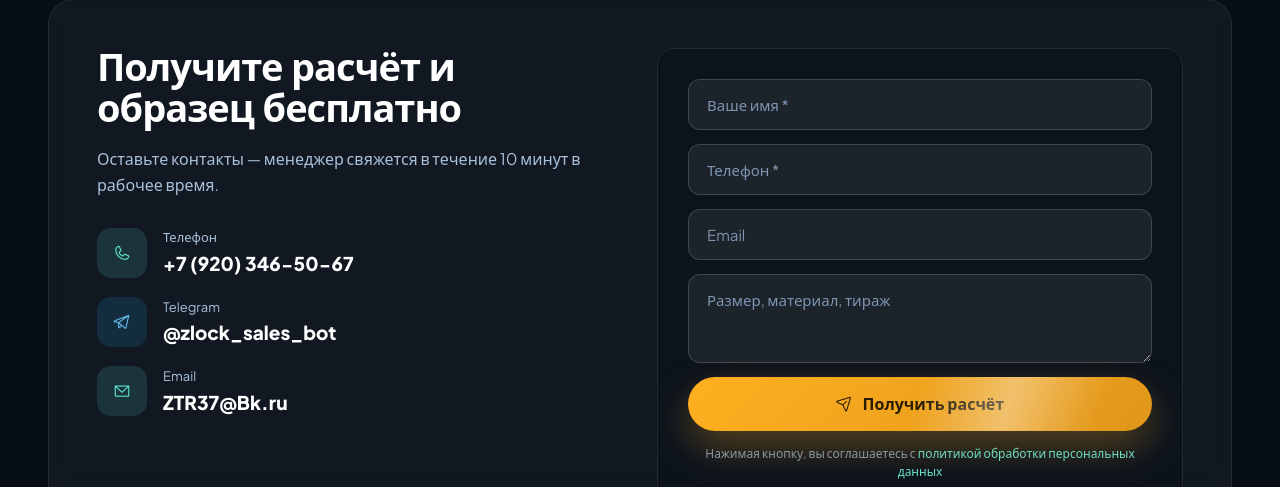
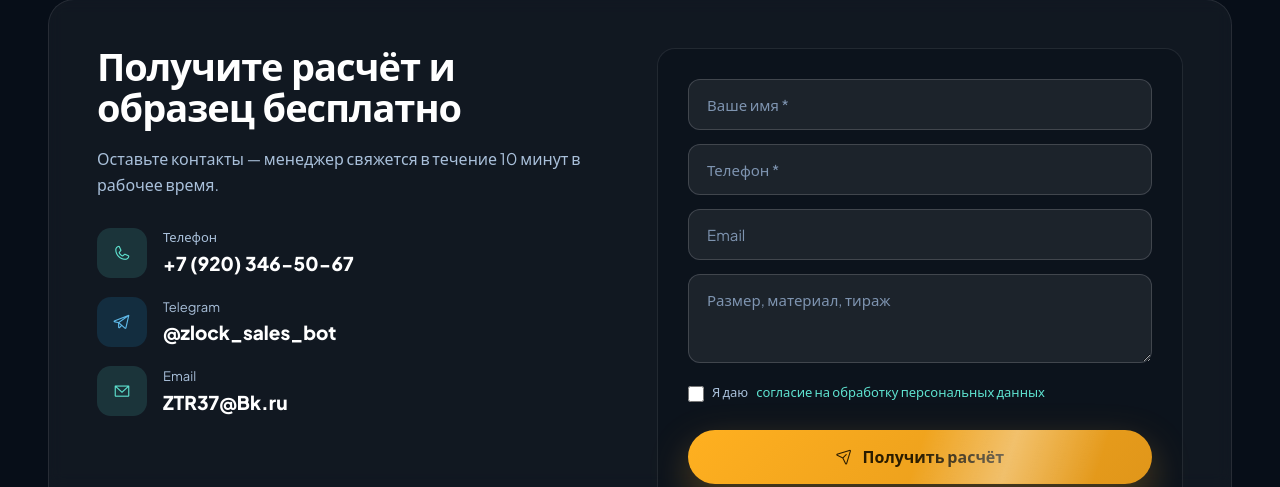
Before and after one commit to eabazunov-afk/zippaket-optom, a PHP site: page / in a window 1280 px wide. Shown: the part 6013-6500 px from the top of the page. Run offline with PHP 8.4, Linux system fonts and the light colour scheme; data that the repository does not hold is empty; some libraries are stand-ins or nearby versions.

Commit message:
Юр: чекбоксы согласия на обработку ПДн (152-ФЗ) на всех формах
- Обязательный чекбокс согласия (со ссылкой на политику) на: leadForm и
  callbackForm (index.php), callbackForm (katalog.php), форме checkout.php.
- Серверное enforcement: checkout (errors если нет согласия) и api.php
  handleSaveLead (исключение). Конклюдентное «нажимая кнопку» заменено явным согласием.
- Стиль чекбокса .z-consent/.pdn-consent в site-premium.css.

Проверки: php -l clean; чекбоксы рендерятся на всех формах (index=2, каталог=1,
checkout=1); серверные проверки на месте.

```diff
--- a/www/checkout.php
+++ b/www/checkout.php
@@ -26,6 +26,8 @@ if ($_SERVER['REQUEST_METHOD'] === 'POST') {
         $lines = cart_session_lines();
         if (!recaptcha_verify($_POST['recaptcha_token'] ?? '', 'checkout')) {
             $errors['_'] = 'Проверка безопасности не пройдена. Обновите страницу и попробуйте снова.';
+        } elseif (empty($_POST['pdn_consent'])) {
+            $errors['_'] = 'Подтвердите согласие на обработку персональных данных.';
         } elseif (empty($lines)) {
             $errors['_'] = 'Корзина пуста';
         } elseif (!$v['ok']) {
@@ -163,8 +165,8 @@ function old_val(array $old, string $k): string { return htmlspecialchars((strin
                     <?php if (!empty($errors['payment_method'])): ?><small style="color:#dc2626"><?= htmlspecialchars($errors['payment_method']) ?></small><?php endif; ?>
 
                     <div style="margin:14px 0;font-size:1.1rem">К оплате: <b><?= pv_format_price($totals['items_total']) ?></b></div>
+                    <label class="pdn-consent"><input type="checkbox" name="pdn_consent" value="1" <?= !empty($old['pdn_consent']) ? 'checked' : '' ?> required> Я даю <a href="/polconf.html" target="_blank">согласие на обработку персональных данных</a></label>
                     <button type="submit" class="btn btn-primary"><i class="fas fa-check"></i> Оформить заказ</button>
-                    <p style="font-size:0.8rem;color:#94a3b8;margin-top:8px">Нажимая кнопку, вы соглашаетесь с <a href="/polconf.html">политикой конфиденциальности</a>.</p>
                 </form>
             <?php endif; ?>
         </div></section>
--- a/www/css/site-premium.css
+++ b/www/css/site-premium.css
@@ -54,6 +54,16 @@ body.zlock {
 }
 body.zlock ::selection { background: var(--z-mint); color: var(--z-bg); }
 .z-tnum { font-variant-numeric: tabular-nums; }
+
+/* Чекбокс согласия на обработку ПДн (152-ФЗ) — на всех формах */
+.z-consent, .pdn-consent {
+    display: flex; align-items: flex-start; gap: 8px; font-size: 13px;
+    color: var(--z-text-2); line-height: 1.45; margin: 6px 0 14px; cursor: pointer;
+}
+.z-consent input[type="checkbox"], .pdn-consent input[type="checkbox"] {
+    margin: 3px 0 0; width: 16px; height: 16px; flex: none; accent-color: var(--z-mint);
+}
+.z-consent a, .pdn-consent a { color: var(--z-mint); }
 
 /* ===== ОБЩАЯ ШАПКА (единая тёмная на всех страницах) ===== */
 .top-bar {
--- a/www/includes/api.php
+++ b/www/includes/api.php
@@ -308,6 +308,11 @@ function handleSaveLead() {
     // Анти-бот: проверка reCAPTCHA (токен приходит из формы, см. js/script.js)
     if (!recaptcha_verify($data['recaptcha_token'] ?? '', '')) {
         throw new Exception('Проверка безопасности не пройдена. Обновите страницу и попробуйте снова.');
+    }
+
+    // 152-ФЗ: явное согласие на обработку ПДн обязательно
+    if (empty($data['pdn_consent'])) {
+        throw new Exception('Необходимо согласие на обработку персональных данных');
     }
 
     // Собираем параметры
--- a/www/index.php
+++ b/www/index.php
@@ -394,8 +394,8 @@ $zSaleEnd = (strtotime('today 23:59:59') + 3 * 86400) * 1000;
                             <input type="email" name="email" placeholder="Email">
                             <textarea name="message" placeholder="Размер, материал, тираж" rows="3"></textarea>
                             <input type="hidden" id="recaptchaToken" name="recaptcha_token">
+                            <label class="z-consent"><input type="checkbox" name="pdn_consent" value="1" required> Я даю <a href="/polconf.html" target="_blank" style="color:var(--z-mint)">согласие на обработку персональных данных</a></label>
                             <button type="submit" class="z-btn z-btn-gold z-shine"><i class="ph ph-paper-plane-tilt"></i>Получить расчёт</button>
-                            <p class="note">Нажимая кнопку, вы соглашаетесь с <a href="/polconf.html" style="color:var(--z-mint)">политикой обработки персональных данных</a></p>
                         </form>
                     </div>
                 </div>
@@ -530,6 +530,7 @@ $zSaleEnd = (strtotime('today 23:59:59') + 3 * 86400) * 1000;
                     <div class="form-group">
                         <textarea name="message" placeholder="Комментарий (необязательно)" rows="3"></textarea>
                     </div>
+                    <label class="z-consent"><input type="checkbox" name="pdn_consent" value="1" required> Я даю <a href="/polconf.html" target="_blank">согласие на обработку персональных данных</a></label>
                     <button type="submit" class="btn btn-primary">
                         <i class="fas fa-phone"></i> Заказать звонок
                     </button>
--- a/www/katalog_zip_paketov/katalog.php
+++ b/www/katalog_zip_paketov/katalog.php
@@ -843,6 +843,7 @@ if (file_exists(__DIR__ . '/../includes/utm_tracker.php')) {
                 <div class="form-group">
                     <textarea name="message" placeholder="Комментарий (необязательно)" rows="3"></textarea>
                 </div>
+                <label class="z-consent"><input type="checkbox" name="pdn_consent" value="1" required> Я даю <a href="/polconf.html" target="_blank">согласие на обработку персональных данных</a></label>
                 <button type="submit" class="btn btn-primary">
                     <i class="fas fa-phone"></i> Заказать звонок
                 </button>
```
